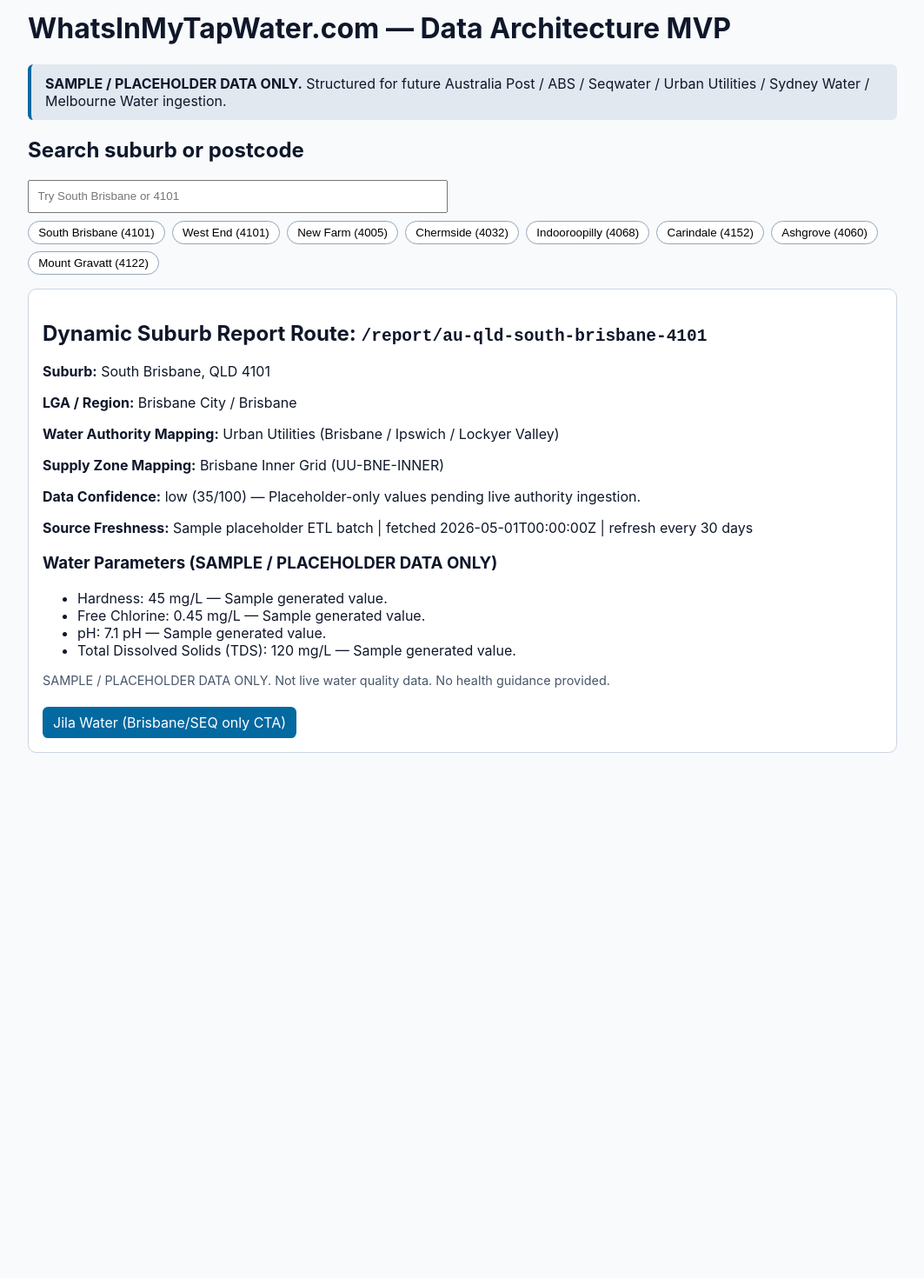
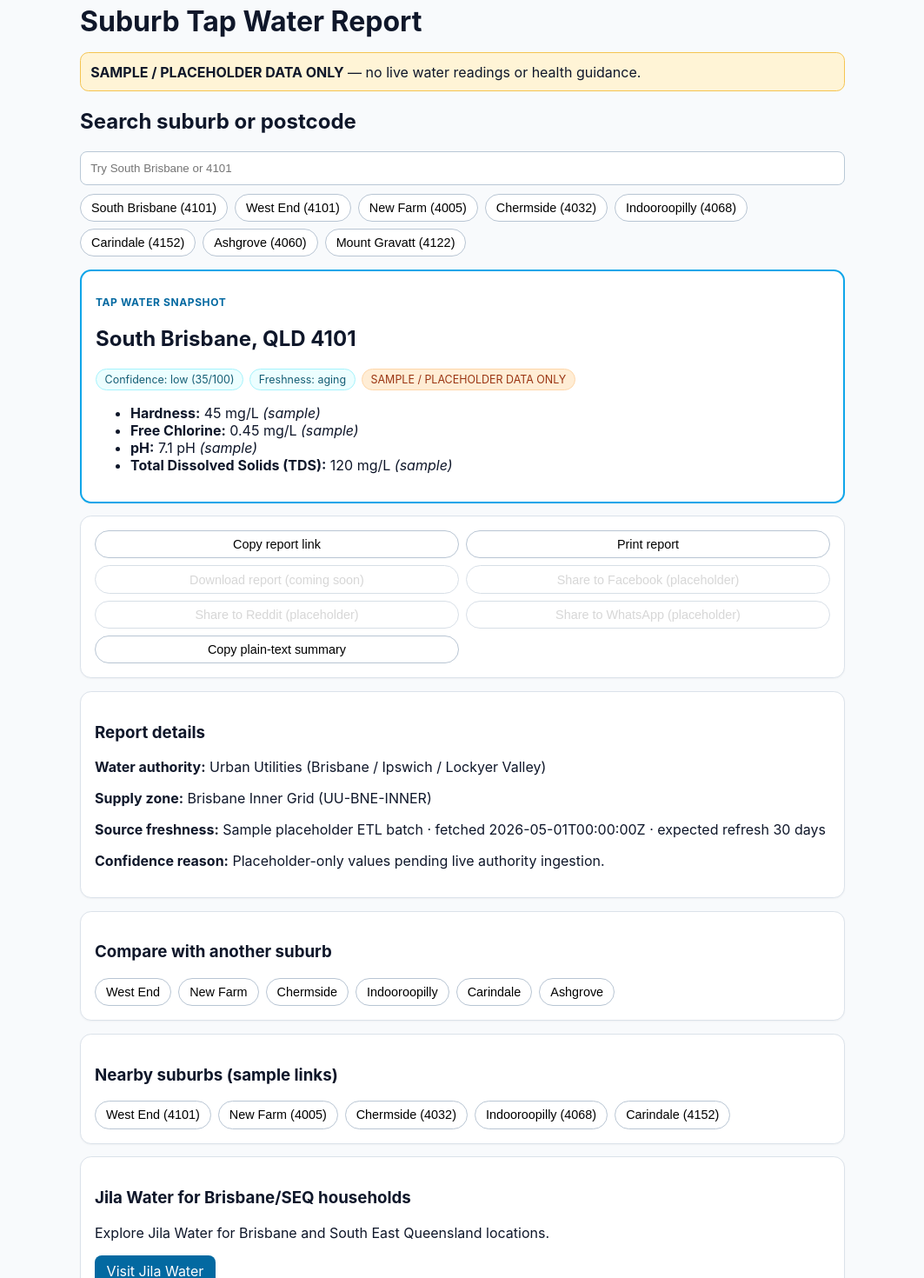
Before and after one commit to JIlaWater/whats-in-my-tap-water, a React (Vite) app: page / in a window 1280 px wide. Shown: the part 40-1510 px from the top of the page at 87% size, without its empty margins (108-1171 px from the left). Before the commit the page ends 970 px from the top, so only its background shows below. Built offline with nearby package versions, Linux system fonts and the light colour scheme.

Commit message:
Build shareable suburb report experience with snapshot, CTA logic, and SEO placeholders

```diff
--- a/src/App.tsx
+++ b/src/App.tsx
@@ -38,9 +38,81 @@ export const App = () => {
   const supplyZone = supplyZones.find((z) => z.id === mapping?.supplyZoneId);
   const report = reports.find((r) => r.suburbId === activeSuburbId);
 
+  const nearbySuburbs = useMemo(() => {
+    if (!suburb) return [];
+    return suburbs.filter((s) => s.id !== suburb.id && (s.postcode === suburb.postcode || s.lga === suburb.lga)).slice(0, 5);
+  }, [suburb]);
+
+  const reportUrl = suburb ? `${window.location.origin}/report/${slugFor(suburb.id)}` : window.location.href;
+
+  useEffect(() => {
+    if (!suburb) return;
+    document.title = `${suburb.suburb} Tap Water Report (${SAMPLE_LABEL}) | WhatsInMyTapWater.com`;
+
+    const setMeta = (name: string, content: string, property = false) => {
+      const selector = property ? `meta[property='${name}']` : `meta[name='${name}']`;
+      let tag = document.head.querySelector(selector) as HTMLMetaElement | null;
+      if (!tag) {
+        tag = document.createElement('meta');
+        if (property) tag.setAttribute('property', name);
+        else tag.setAttribute('name', name);
+        document.head.appendChild(tag);
+      }
+      tag.content = content;
+    };
+
+    setMeta('description', `${suburb.suburb} ${suburb.postcode} tap water report with sample placeholder values, freshness and confidence badges.`);
+    setMeta('og:title', `${suburb.suburb} Tap Water Snapshot (${SAMPLE_LABEL})`, true);
+    setMeta('og:description', `Shareable suburb report for ${suburb.suburb}. All values are currently sample placeholder data only.`, true);
+    setMeta('og:url', reportUrl, true);
+
+    const jsonLd = {
+      webPage: {
+        '@context': 'https://schema.org',
+        '@type': 'WebPage',
+        name: `${suburb.suburb} Tap Water Report (${SAMPLE_LABEL})`,
+        url: reportUrl,
+        description: `Placeholder suburb water report for ${suburb.suburb} ${suburb.postcode}.`,
+      },
+      breadcrumbList: {
+        '@context': 'https://schema.org',
+        '@type': 'BreadcrumbList',
+        itemListElement: [
+          { '@type': 'ListItem', position: 1, name: 'Home', item: window.location.origin },
+          { '@type': 'ListItem', position: 2, name: 'Suburb Reports', item: `${window.location.origin}/report` },
+          { '@type': 'ListItem', position: 3, name: `${suburb.suburb} ${suburb.postcode}`, item: reportUrl },
+        ],
+      },
+      faqPage: {
+        '@context': 'https://schema.org',
+        '@type': 'FAQPage',
+        mainEntity: [
+          { '@type': 'Question', name: 'Is this live tap water data?', acceptedAnswer: { '@type': 'Answer', text: 'No. This page contains sample placeholder data only.' } },
+          { '@type': 'Question', name: 'How often will sources refresh?', acceptedAnswer: { '@type': 'Answer', text: 'Current placeholder cadence is shown in the source freshness badge.' } },
+        ],
+      },
+    };
+
+    let script = document.getElementById('suburb-jsonld');
+    if (!script) {
+      script = document.createElement('script');
+      script.id = 'suburb-jsonld';
+      script.setAttribute('type', 'application/ld+json');
+      document.head.appendChild(script);
+    }
+    script.textContent = JSON.stringify(jsonLd);
+  }, [suburb, reportUrl]);
+
   const openReport = (suburbId: string) => {
     window.history.pushState({}, '', `/report/${slugFor(suburbId)}`);
     setRouteSuburbId(suburbId);
+  };
+
+  const copyLink = async () => navigator.clipboard.writeText(reportUrl);
+  const copyTextSummary = async () => {
+    if (!suburb || !report || !authority) return;
+    const text = `${SAMPLE_LABEL}\n${suburb.suburb} ${suburb.postcode}\nAuthority: ${authority.name}\nConfidence: ${report.confidence.level} (${report.confidence.scoreOutOf100}/100)\nFreshness: ${report.sourceFreshness.sourceName} fetched ${report.sourceFreshness.fetchedAt}\n${report.parameters.map((p) => `${p.displayName}: ${p.placeholderValue} ${p.unit} [sample]`).join('\n')}\nNo health guidance provided.`;
+    await navigator.clipboard.writeText(text);
   };
 
   if (!suburb || !mapping || !authority || !supplyZone || !report) {
@@ -49,65 +121,77 @@ export const App = () => {
 
   return (
     <main className="layout">
-      <h1>WhatsInMyTapWater.com — Data Architecture MVP</h1>
-      <p className="banner">
-        <strong>{SAMPLE_LABEL}.</strong> Structured for future Australia Post / ABS / Seqwater / Urban Utilities / Sydney Water / Melbourne Water ingestion.
-      </p>
+      <header className="top">
+        <h1>Suburb Tap Water Report</h1>
+        <p className="banner"><strong>{SAMPLE_LABEL}</strong> — no live water readings or health guidance.</p>
+      </header>
 
       <section className="searchPanel">
         <h2>Search suburb or postcode</h2>
-        <input
-          placeholder="Try South Brisbane or 4101"
-          value={query}
-          onChange={(e) => setQuery(e.target.value)}
-        />
-        <div className="chips">
-          {suggestions.map((s) => (
-            <button key={s.id} onClick={() => openReport(s.id)}>
-              {s.suburb} ({s.postcode})
-            </button>
-          ))}
+        <input placeholder="Try South Brisbane or 4101" value={query} onChange={(e) => setQuery(e.target.value)} />
+        <div className="chips">{suggestions.map((s) => <button key={s.id} onClick={() => openReport(s.id)}>{s.suburb} ({s.postcode})</button>)}</div>
+      </section>
+
+      <section className="card snapshot" aria-label="Tap Water Snapshot">
+        <p className="kicker">Tap Water Snapshot</p>
+        <h2>{suburb.suburb}, {suburb.state} {suburb.postcode}</h2>
+        <div className="badges">
+          <span className="badge">Confidence: {report.confidence.level} ({report.confidence.scoreOutOf100}/100)</span>
+          <span className="badge">Freshness: {report.sourceFreshness.staleness}</span>
+          <span className="badge warn">{SAMPLE_LABEL}</span>
         </div>
+        <ul>{report.parameters.map((param) => <li key={param.key}><strong>{param.displayName}:</strong> {param.placeholderValue} {param.unit} <em>(sample)</em></li>)}</ul>
+      </section>
+
+      <section className="actions card">
+        <button onClick={copyLink}>Copy report link</button>
+        <button onClick={() => window.print()}>Print report</button>
+        <button disabled>Download report (coming soon)</button>
+        <button disabled>Share to Facebook (placeholder)</button>
+        <button disabled>Share to Reddit (placeholder)</button>
+        <button disabled>Share to WhatsApp (placeholder)</button>
+        <button onClick={copyTextSummary}>Copy plain-text summary</button>
       </section>
 
       <section className="card">
-        <h2>
-          Dynamic Suburb Report Route: <code>/report/{slugFor(suburb.id)}</code>
-        </h2>
-        <p>
-          <strong>Suburb:</strong> {suburb.suburb}, {suburb.state} {suburb.postcode}
-        </p>
-        <p>
-          <strong>LGA / Region:</strong> {suburb.lga} / {suburb.region}
-        </p>
-        <p>
-          <strong>Water Authority Mapping:</strong> {authority.name} ({authority.serviceArea})
-        </p>
-        <p>
-          <strong>Supply Zone Mapping:</strong> {supplyZone.displayName} ({supplyZone.code})
-        </p>
-        <p>
-          <strong>Data Confidence:</strong> {report.confidence.level} ({report.confidence.scoreOutOf100}/100) — {report.confidence.reason}
-        </p>
-        <p>
-          <strong>Source Freshness:</strong> {report.sourceFreshness.sourceName} | fetched {report.sourceFreshness.fetchedAt} | refresh every {report.sourceFreshness.expectedRefreshDays} days
-        </p>
-        <h3>Water Parameters ({SAMPLE_LABEL})</h3>
-        <ul>
-          {report.parameters.map((param) => (
-            <li key={param.key}>
-              {param.displayName}: {param.placeholderValue} {param.unit} — {param.methodNote}
-            </li>
-          ))}
-        </ul>
-        <p className="note">{report.notes.join(' ')}</p>
-        {isBrisbaneOrSeq(suburb.region) ? (
-          <a className="cta" href="https://jilawater.com" target="_blank" rel="noreferrer">
-            Jila Water (Brisbane/SEQ only CTA)
-          </a>
-        ) : (
-          <p className="muted">Jila Water CTA is intentionally hidden outside Brisbane/SEQ.</p>
-        )}
+        <h3>Report details</h3>
+        <p><strong>Water authority:</strong> {authority.name} ({authority.serviceArea})</p>
+        <p><strong>Supply zone:</strong> {supplyZone.displayName} ({supplyZone.code})</p>
+        <p><strong>Source freshness:</strong> {report.sourceFreshness.sourceName} · fetched {report.sourceFreshness.fetchedAt} · expected refresh {report.sourceFreshness.expectedRefreshDays} days</p>
+        <p><strong>Confidence reason:</strong> {report.confidence.reason}</p>
+      </section>
+
+      <section className="card">
+        <h3>Compare with another suburb</h3>
+        <div className="chips">{suburbs.filter((s) => s.id !== suburb.id).slice(0, 6).map((s) => <button key={s.id} onClick={() => openReport(s.id)}>{s.suburb}</button>)}</div>
+      </section>
+
+      <section className="card">
+        <h3>Nearby suburbs (sample links)</h3>
+        <div className="chips">{nearbySuburbs.length ? nearbySuburbs.map((s) => <button key={s.id} onClick={() => openReport(s.id)}>{s.suburb} ({s.postcode})</button>) : <p className="muted">No nearby sample suburbs available.</p>}</div>
+      </section>
+
+      {isBrisbaneOrSeq(suburb.region) ? (
+        <section className="card ctaCard">
+          <h3>Jila Water for Brisbane/SEQ households</h3>
+          <p>Explore Jila Water for Brisbane and South East Queensland locations.</p>
+          <a className="cta" href="https://jilawater.com" target="_blank" rel="noreferrer">Visit Jila Water</a>
+        </section>
+      ) : (
+        <section className="card ctaCard neutral">
+          <h3>Outside Jila service area</h3>
+          <p>This suburb is currently outside the Brisbane/SEQ service CTA. Check local providers and council resources.</p>
+        </section>
+      )}
+
+      <section className="card faq">
+        <h3>Suburb report FAQ</h3>
+        <h4>Is this live tap water data?</h4>
+        <p>No. Every value on this page is clearly marked as sample/placeholder data.</p>
+        <h4>Can I use this for health decisions?</h4>
+        <p>No. This page does not provide health guidance or medical recommendations.</p>
+        <h4>Why share this report?</h4>
+        <p>It helps neighbors discuss local water transparency while the live data integrations are being built.</p>
       </section>
     </main>
   );
--- a/src/dataModels.ts
+++ b/src/dataModels.ts
@@ -6,7 +6,7 @@ export type AustralianSuburb = {
   state: 'QLD';
   postcode: string;
   lga: string;
-  region: 'Brisbane' | 'SEQ';
+  region: 'Brisbane' | 'SEQ' | 'Regional';
   dataLabel: DataLabel;
 };
 
--- a/src/seedData.ts
+++ b/src/seedData.ts
@@ -30,6 +30,7 @@ export const suburbs: AustralianSuburb[] = [
   { id: 'au-qld-north-lakes-4509', suburb: 'North Lakes', state: 'QLD', postcode: '4509', lga: 'Moreton Bay', region: 'SEQ', dataLabel: SAMPLE },
   { id: 'au-qld-maroochydore-4558', suburb: 'Maroochydore', state: 'QLD', postcode: '4558', lga: 'Sunshine Coast', region: 'SEQ', dataLabel: SAMPLE },
   { id: 'au-qld-caloundra-4551', suburb: 'Caloundra', state: 'QLD', postcode: '4551', lga: 'Sunshine Coast', region: 'SEQ', dataLabel: SAMPLE },
+  { id: 'au-qld-toowoomba-4350', suburb: 'Toowoomba', state: 'QLD', postcode: '4350', lga: 'Toowoomba Region', region: 'Regional', dataLabel: SAMPLE },
 ];
 
 export const authorities: WaterAuthority[] = [
--- a/src/styles.css
+++ b/src/styles.css
@@ -3,67 +3,29 @@
   color: #0f172a;
   background: #f8fafc;
 }
+body { margin: 0; }
+.layout { max-width: 880px; margin: 0 auto; padding: 1rem 0.9rem 3rem; }
+.top h1 { margin-bottom: 0.3rem; font-size: 1.6rem; }
+.banner { background: #fff4d6; border: 1px solid #f5c451; padding: 0.7rem; border-radius: 0.6rem; }
+.card { background: #fff; border: 1px solid #dbe2ea; border-radius: 0.8rem; padding: 1rem; margin-top: 0.9rem; box-shadow: 0 1px 2px #0000000a; }
+.snapshot { border: 2px solid #0ea5e9; }
+.kicker { text-transform: uppercase; letter-spacing: .05em; color: #0369a1; font-size: .75rem; font-weight: 700; }
+.searchPanel input { width: 100%; box-sizing: border-box; padding: 0.7rem; border-radius: .5rem; border: 1px solid #b9c8d6; }
+.chips { display: flex; flex-wrap: wrap; gap: 0.5rem; margin-top: 0.6rem; }
+button { border: 1px solid #b8c5d3; background: #fff; border-radius: 999px; padding: 0.45rem 0.75rem; font-size: .9rem; cursor: pointer; }
+button:disabled { opacity: .55; cursor: not-allowed; }
+.actions { display: grid; grid-template-columns: 1fr; gap: 0.5rem; }
+.badges { display: flex; flex-wrap: wrap; gap: .45rem; margin-bottom: .6rem; }
+.badge { background: #ecfeff; color: #155e75; border-radius: 999px; padding: .25rem .6rem; font-size: .78rem; border: 1px solid #a5f3fc; }
+.badge.warn { background: #ffedd5; border-color: #fed7aa; color: #9a3412; }
+.cta { display: inline-block; color: #fff; text-decoration: none; background: #0369a1; padding: .55rem .85rem; border-radius: .5rem; }
+.ctaCard.neutral { border-style: dashed; }
+.muted { color: #64748b; }
+.faq h4 { margin-bottom: .3rem; }
+.faq p { margin-top: 0; }
 
-body {
-  margin: 0;
+@media (min-width: 700px) {
+  .layout { padding-top: 1.5rem; }
+  .top h1 { font-size: 2rem; }
+  .actions { grid-template-columns: repeat(2, minmax(0, 1fr)); }
 }
-
-.layout {
-  max-width: 1000px;
-  margin: 0 auto;
-  padding: 2rem 1rem 4rem;
-}
-
-.banner {
-  background: #e2e8f0;
-  border-left: 4px solid #0369a1;
-  padding: 0.75rem 1rem;
-  border-radius: 0.4rem;
-}
-
-.searchPanel {
-  margin: 1rem 0;
-}
-
-input {
-  width: min(100%, 460px);
-  padding: 0.6rem;
-}
-
-.chips {
-  display: flex;
-  flex-wrap: wrap;
-  gap: 0.5rem;
-  margin-top: 0.6rem;
-}
-
-.chips button {
-  border: 1px solid #94a3b8;
-  background: #fff;
-  border-radius: 999px;
-  padding: 0.3rem 0.7rem;
-  cursor: pointer;
-}
-
-.card {
-  background: white;
-  border: 1px solid #cbd5e1;
-  border-radius: 0.6rem;
-  padding: 1rem;
-}
-
-.note,
-.muted {
-  color: #475569;
-  font-size: 0.9rem;
-}
-
-.cta {
-  display: inline-block;
-  margin-top: 0.5rem;
-  color: white;
-  text-decoration: none;
-  background: #0369a1;
-  padding: 0.5rem 0.75rem;
-  border-radius: 0.4rem;
-}
```
